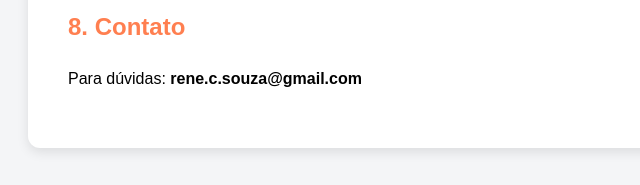
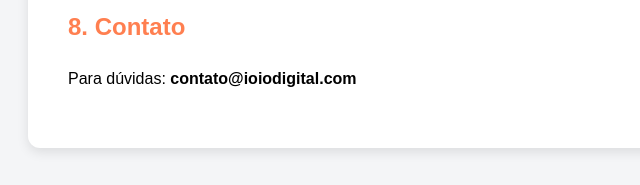
Before and after one commit to ioiodigital/bigpetlove, a plain HTML site: page termos.html in a window 1280 px wide. Shown: the part 1385-1570 px from the top of the page, 147-787 px from the left. Drawn offline with Linux system fonts and the light colour scheme.

Commit message:
Update termos.html

```diff
--- a/termos.html
+++ b/termos.html
@@ -82,7 +82,7 @@
     <p>Podemos atualizar estes Termos quando necessário. A versão mais recente será sempre publicada nesta página.</p>
 
     <h2>8. Contato</h2>
-    <p>Para dúvidas: <strong>rene.c.souza@gmail.com</strong></p>
+    <p>Para dúvidas: <strong>contato@ioiodigital.com</strong></p>
 </div>
 
 <footer>© 2025 BigPetLove</footer>
```
